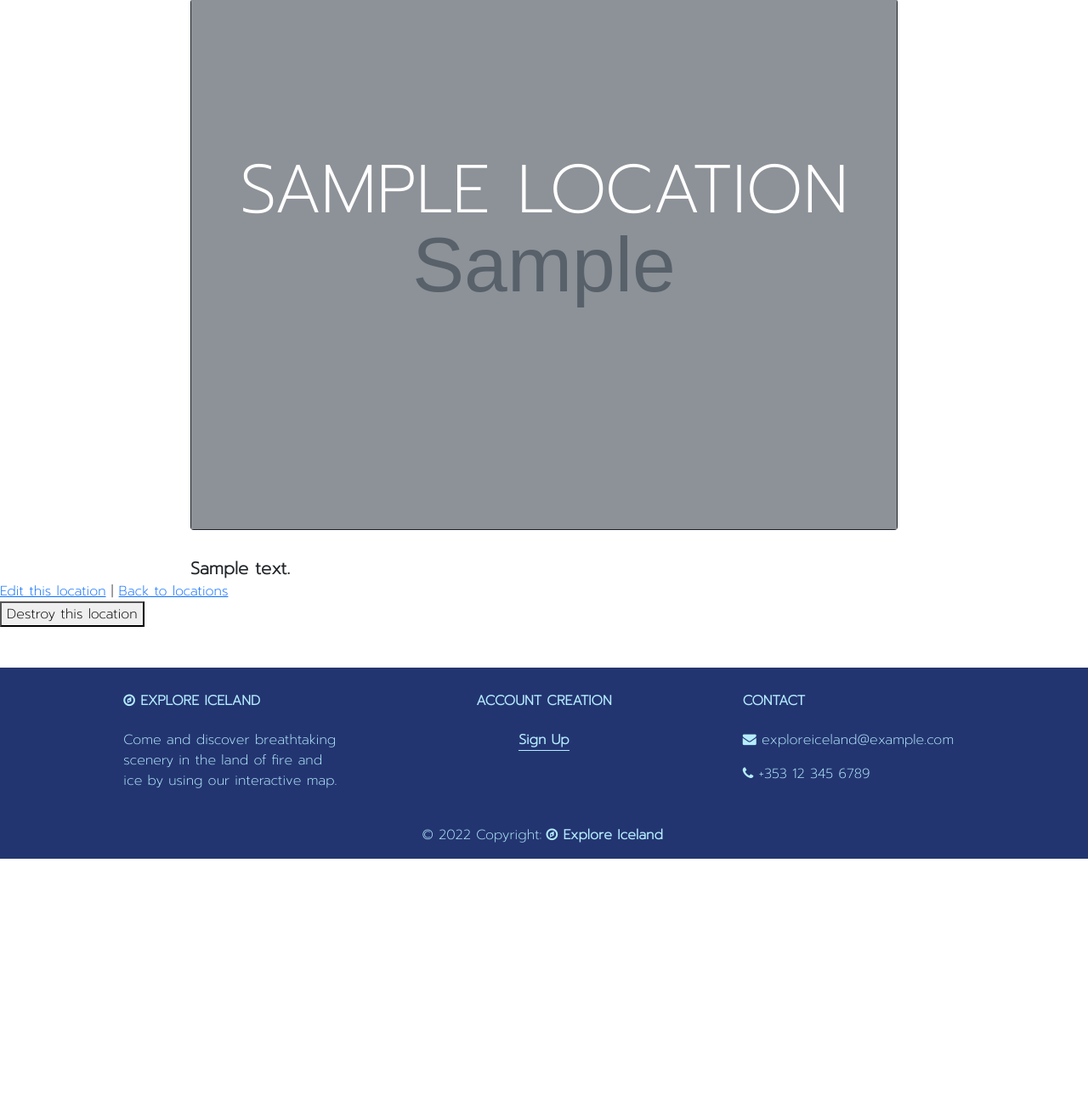
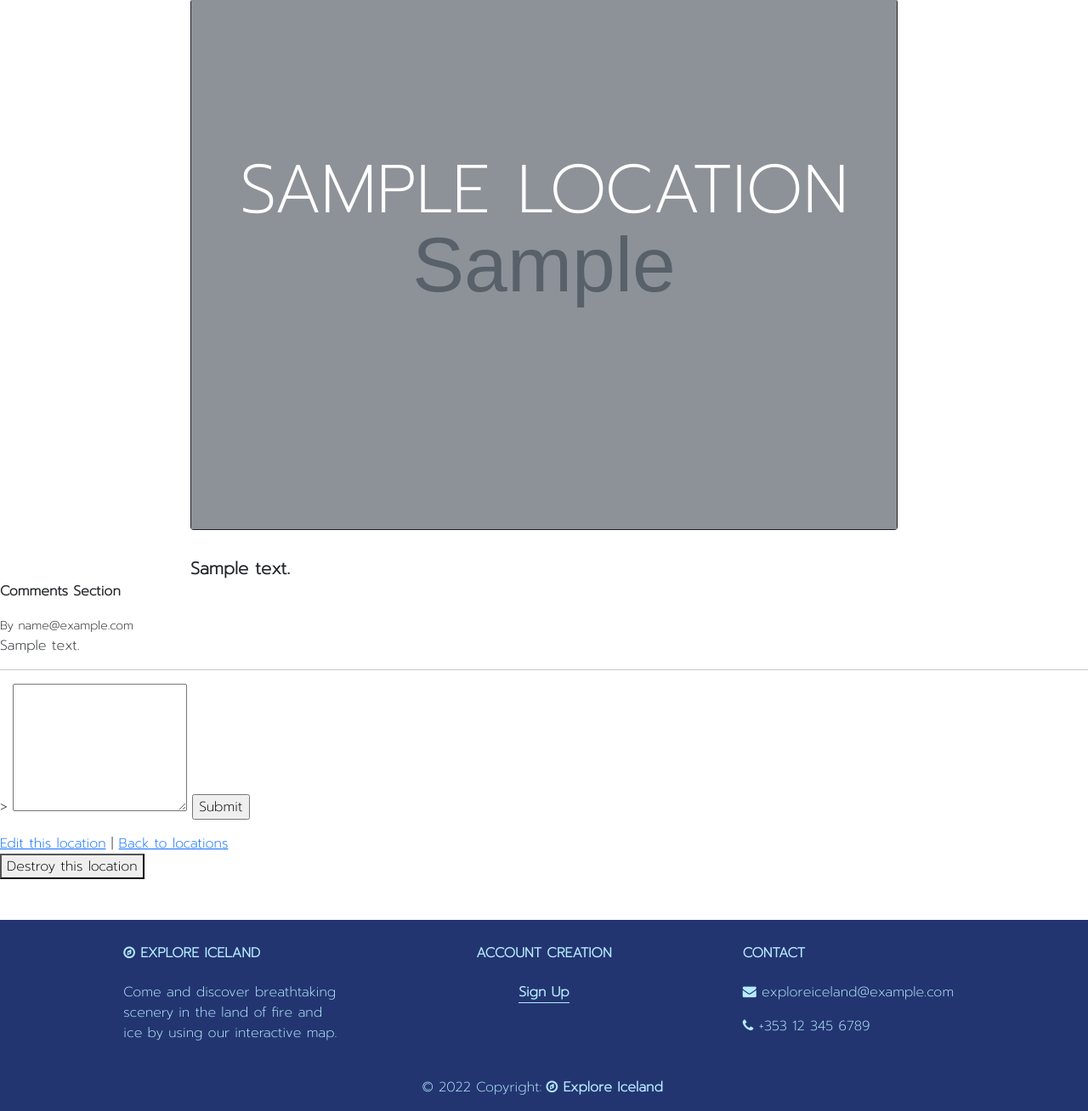
Before and after one commit to Carrick7/Iceland-App, a Rails app: page /locations/1 in a window 1280 px wide. Shown: the part 82-1390 px from the top of the page at 85% size. Before the commit the page ends 1093 px from the top, so only its background shows below. Run offline with Rails 7, Linux system fonts and the light colour scheme; tables that the repository leaves empty hold one stand-in row (values such as "Sample post"); grey boxes marked "Sample" are stand-in pictures; style sheets or scripts are compiled from the project's sources; some libraries are stand-ins or nearby versions.

Commit message:
basis for comment section added

```diff
--- a/app/controllers/locations_controller.rb
+++ b/app/controllers/locations_controller.rb
@@ -10,6 +10,7 @@ class LocationsController < ApplicationController
 
   # GET /locations/1 or /locations/1.json
   def show
+    @location = Location.find(params[:id])
   end
 
   # GET /locations/new
--- /dev/null
+++ b/app/helpers/comments_helper.rb
@@ -0,0 +1,2 @@
+module CommentsHelper
+end
--- /dev/null
+++ b/app/models/comment.rb
@@ -0,0 +1,4 @@
+class Comment < ApplicationRecord
+  belongs_to :location
+  belongs_to :user
+end
--- a/app/models/location.rb
+++ b/app/models/location.rb
@@ -3,4 +3,5 @@ class Location < ApplicationRecord
   validates :body, presence: true, length: {minimum: 5, maximum: 50000}
   mount_uploader :image, LocationPhotoUploader
   belongs_to :user
+  has_many :comments
 end
--- a/app/models/user.rb
+++ b/app/models/user.rb
@@ -5,4 +5,5 @@ class User < ApplicationRecord
          :recoverable, :rememberable, :validatable
 
          has_many :locations
+         has_many :comments
 end
--- /dev/null
+++ b/app/views/comments/_comment.html.erb
@@ -0,0 +1,7 @@
+<div>
+  <small>By <%= comment.user.email %></small>
+</div>
+<div>
+  <%= comment.content %>
+</div>
+<hr/>
--- /dev/null
+++ b/app/views/comments/_form.html.erb
@@ -0,0 +1,7 @@
+<form  action="<%= location_comments_path(location) %>" method="post">
+  <input type="hidden" name="authenticity_token" value="<%= form_authenticity_token %>">>
+
+  <textarea name="comment[content]" rows="6" cols="20"></textarea>
+
+  <input type="submit" value="Submit">
+</form>
--- a/app/views/locations/show.html.erb
+++ b/app/views/locations/show.html.erb
@@ -1,6 +1,14 @@
 <p style="color: green"><%= notice %></p>
 
 <%= render @location %>
+
+<div>
+  <p>
+    <strong> Comments Section </strong>
+    <%= render @location.comments.includes(:user).order(id: :desc)%>
+    <%= render partial: "comments/form", locals: {location: @location} %>
+  </p>
+</div>
 
 <div>
   <%= link_to "Edit this location", edit_location_path(@location) %> |
--- a/config/routes.rb
+++ b/config/routes.rb
@@ -1,6 +1,8 @@
 Rails.application.routes.draw do
   #Location Pages
-  resources :locations
+  resources :locations do
+    resources:comments, only: [:create]
+  end
 
   devise_for :users, controllers:{
     sessions: 'users/sessions',
```
Also changed, not shown: app/controllers/comments_controller.rb (added, +16 -0 lines), db/migrate/20220512122205_create_comments.rb (added, +11 -0 lines), test/controllers/comments_controller_test.rb (added, +7 -0 lines), test/fixtures/comments.yml (added, +11 -0 lines), test/models/comment_test.rb (added, +7 -0 lines), db/schema.rb.
